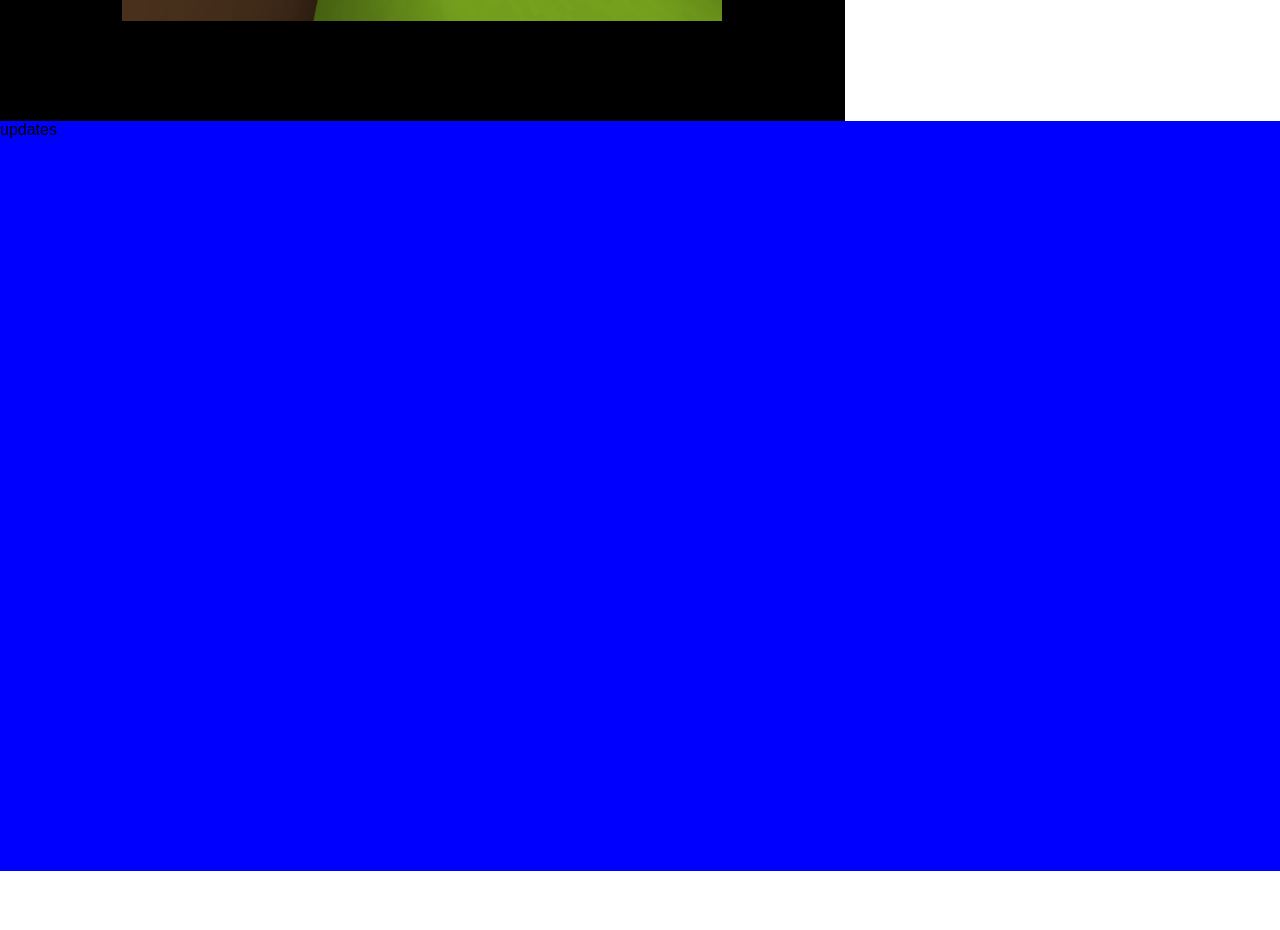
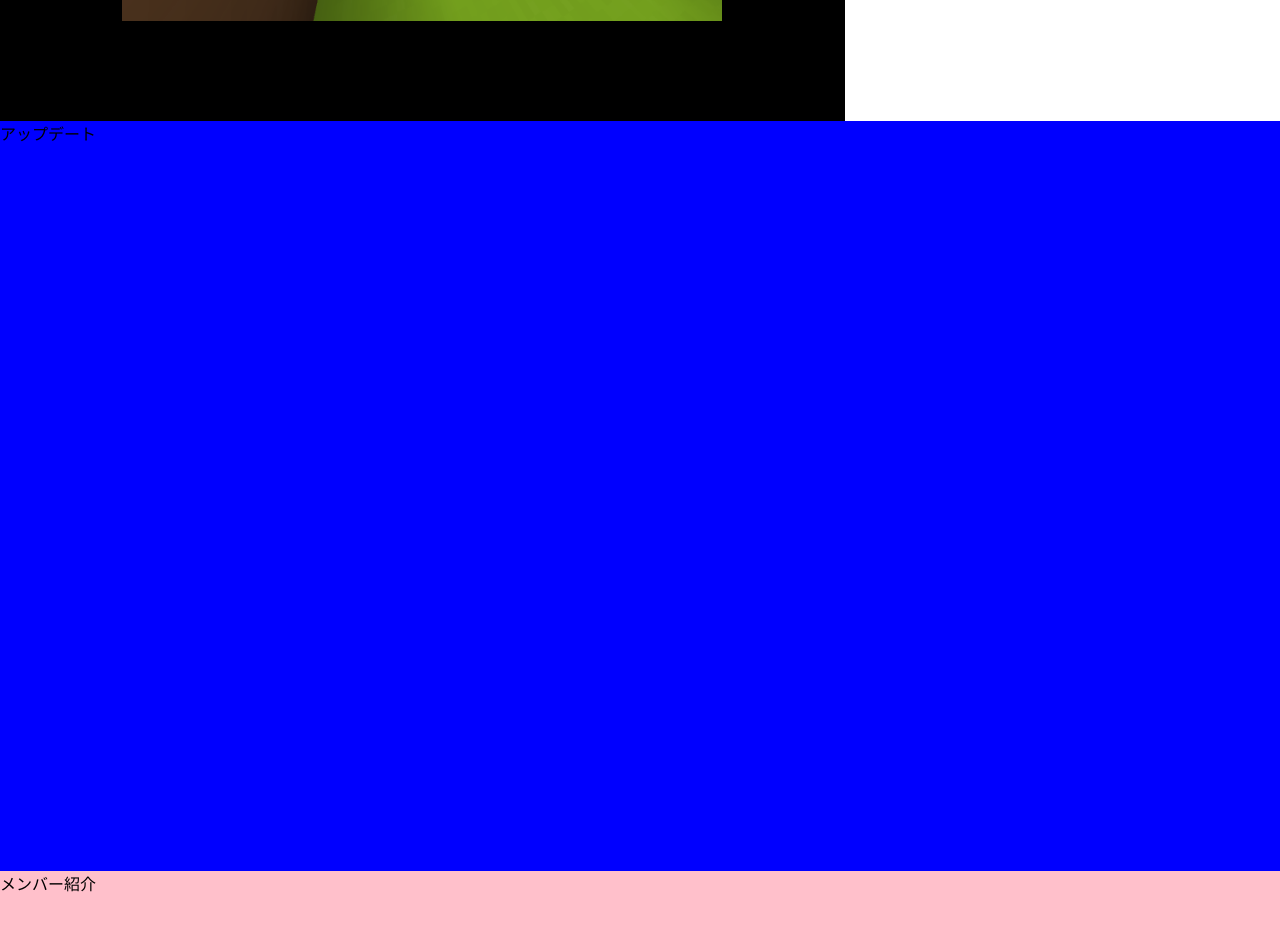
Before and after one commit to matoi0317/MCServer_website, a Nuxt app: page /homepage in a window 1280 px wide. Shown: the part 680-1610 px from the top of the page. Before the commit the page ends 1551 px from the top, so only its background shows below. Built offline with nearby package versions, Linux system fonts and the light colour scheme; a web font is replaced by a local one.

Commit message:
hoempage

```diff
--- /dev/null
+++ b/components/Member.vue
@@ -0,0 +1,12 @@
+<template>
+    <div>
+        メンバー紹介
+    </div>
+</template>
+<script>
+
+</script>
+
+<style scoped>
+
+</style>
--- /dev/null
+++ b/components/Updates.vue
@@ -0,0 +1,12 @@
+<template>
+<div>
+    アップデート
+</div>
+</template>
+<script>
+
+</script>
+
+<style scoped>
+
+</style>
--- a/pages/homepage.vue
+++ b/pages/homepage.vue
@@ -5,8 +5,8 @@
       <div class="SlideshowDiv"><SlideshowDiv></SlideshowDiv></div>
       <div class="SideMenuDiv"><SideMenuDiv></SideMenuDiv></div>
     </div>
-    <div class="c">updates</div>
-    <div class="d"></div>
+    <div class="Updates"><Updates></Updates></div>
+    <div class="Member"><Member></Member></div>
 </div>
 </template>
 
@@ -48,10 +48,17 @@ export default {
   background-color: #ddd;
 }
 
-.c{
+.Updates{
   float:left;
   height:100%;
   width:100%;
   background-color:blue;
 }
+
+.Member {
+  float:left;
+  height:100%;
+  width:100%;
+  background-color:pink;
+}
 </style>
```
Also changed, not shown: pages/contact.vue (deleted), pages/updates.vue (deleted).
